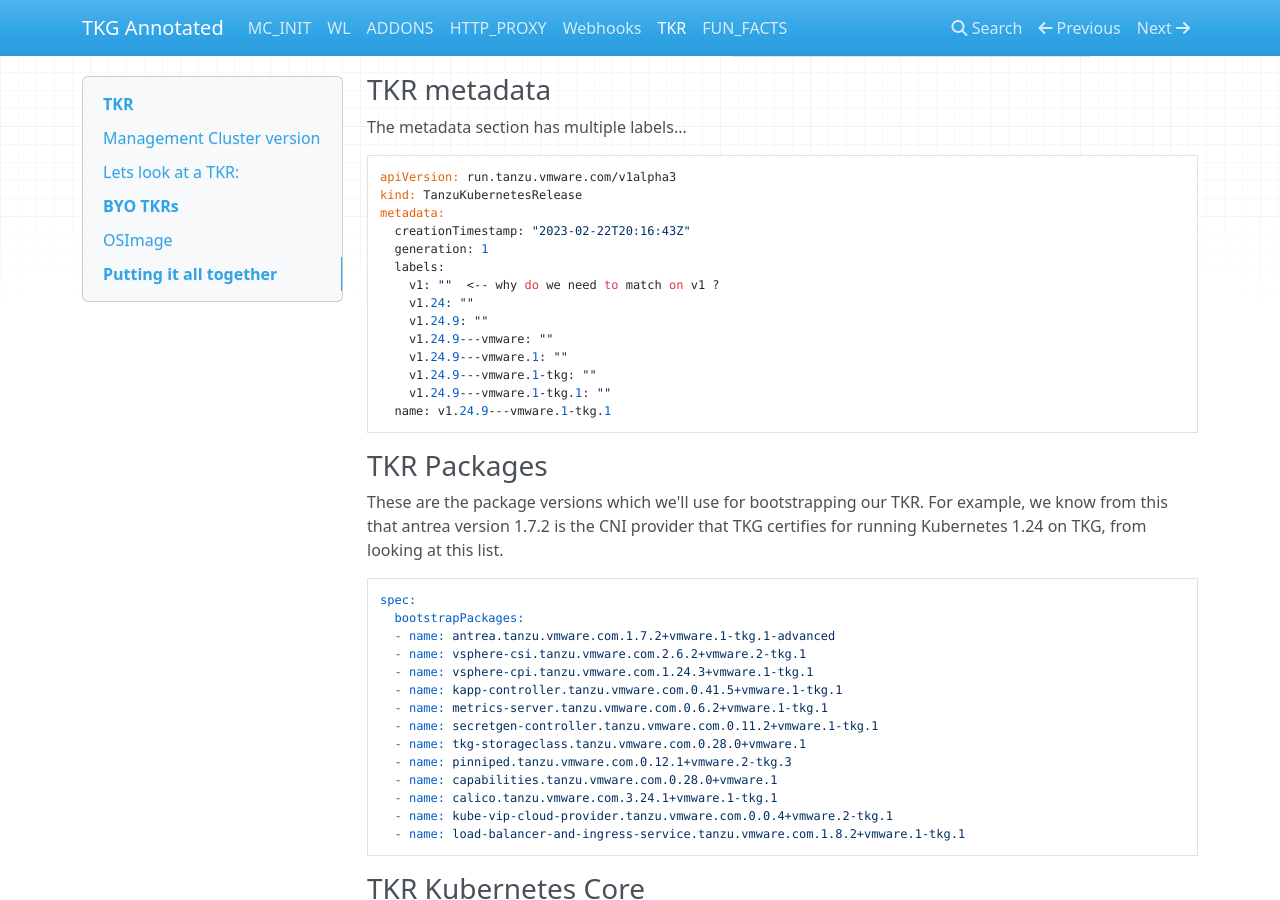
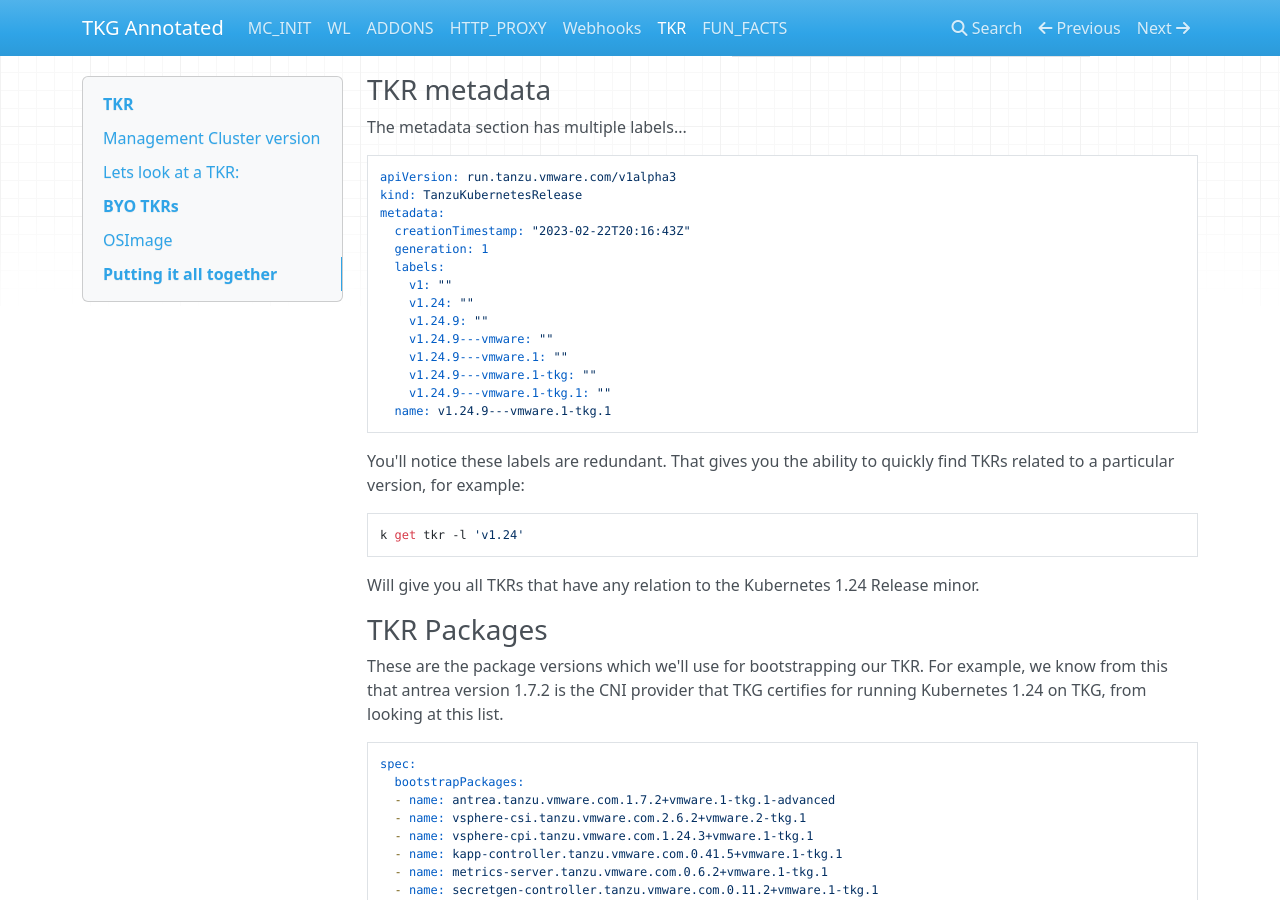
Before and after one commit to jayunit100/tanzu-install-annotated, an MkDocs documentation site: the page built from docs/z4-tkr.md, in a window 1280 px wide and 900 px high, scrolled down 1258 px. Built offline with MkDocs 1.6.1, drawn with Linux system fonts in a browser that asks for light colours; nearby versions of some CDN libraries.

Commit message:
Update z4-tkr.md

````diff
--- a/docs/z4-tkr.md
+++ b/docs/z4-tkr.md
@@ -75,7 +75,7 @@
   creationTimestamp: "2023-02-22T20:16:43Z"
   generation: 1
   labels:
-    v1: ""  <-- why do we need to match on v1 ?
+    v1: ""
     v1.24: ""
     v1.24.9: ""
     v1.24.9---vmware: ""
@@ -85,6 +85,13 @@
   name: v1.24.9---vmware.1-tkg.1
 ```
 
+You'll notice these labels are redundant.  That gives you the ability to quickly find
+TKRs related to a particular version, for example:
+```
+k get tkr -l 'v1.24'
+```
+
+Will give you all TKRs that have any relation to the Kubernetes 1.24 Release minor.
 
 ### TKR Packages
 
````
